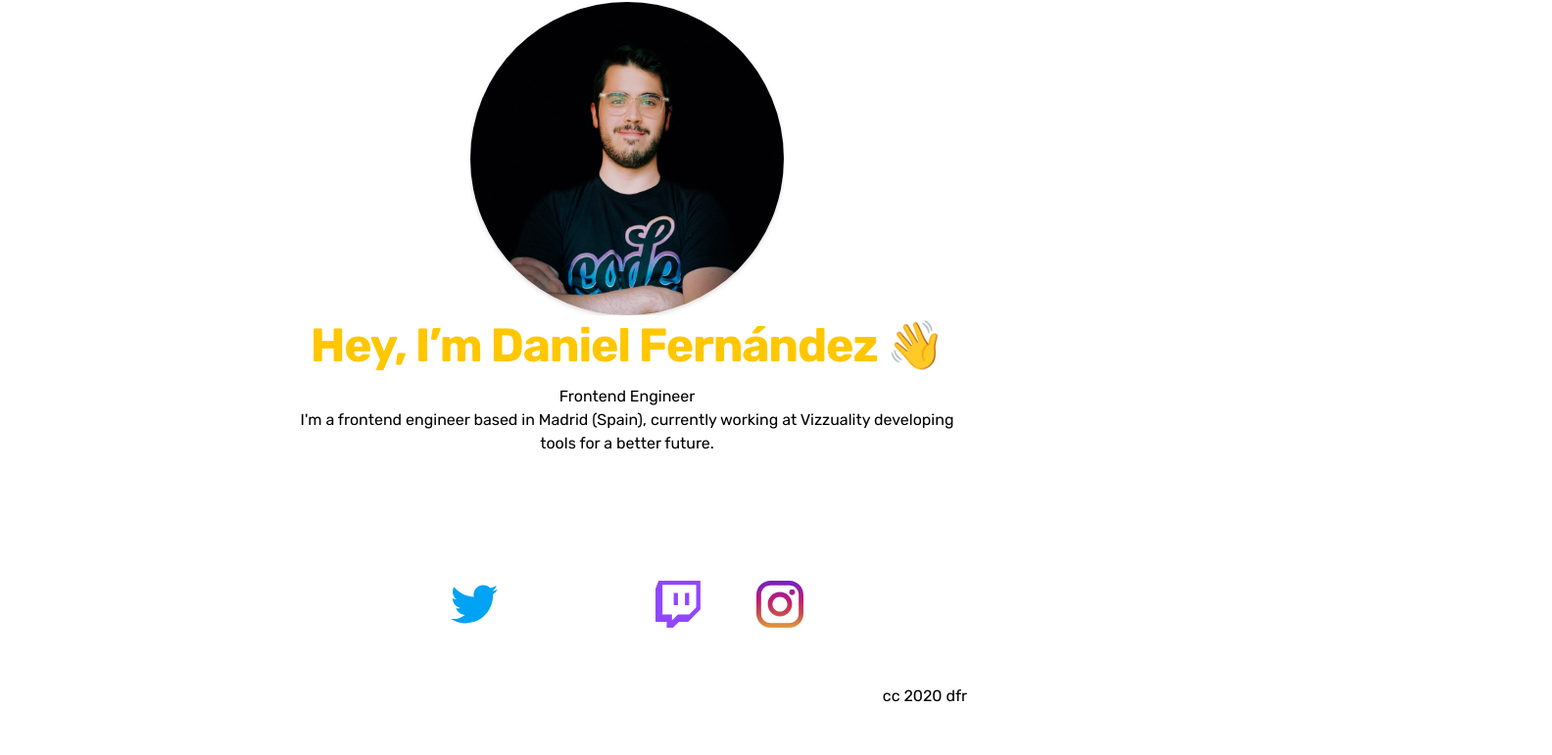
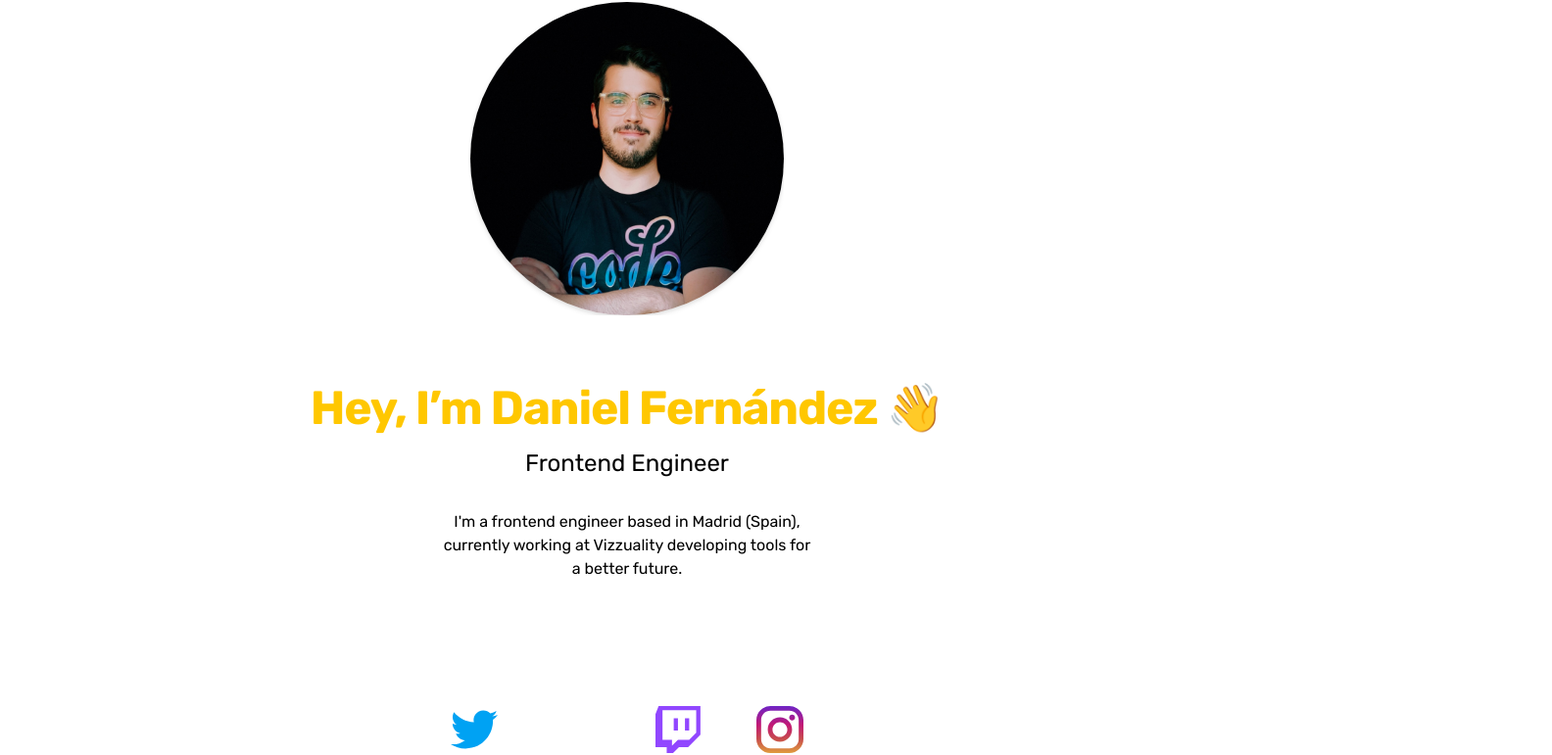
Before and after one commit to dfrico/dfr-web, a Next.js app: page / in a window 1280 px wide. Shown: the part 41-812 px from the top of the page at 98% size, 1584 px wide, since content can reach past the window. Built offline with nearby package versions, Linux system fonts and the light colour scheme.

Commit message:
Added links & margins

```diff
--- a/components/footer/footer.module.scss
+++ b/components/footer/footer.module.scss
@@ -2,6 +2,5 @@
   position: absolute;
   bottom: 0;
   height: 2.5rem;
-  width: 100%;
   margin: 20px 0;
 }
--- a/components/layout/index.js
+++ b/components/layout/index.js
@@ -2,7 +2,7 @@ import PropTypes from 'prop-types';
 import Head from 'next/head';
 import Header from '../header';
 import Cursor from '../cursor';
-import Footer from '../footer';
+// import Footer from '../footer';
 import styles from './layout.module.scss';
 
 function Layout({ children, pageTitle, description }) {
@@ -23,10 +23,10 @@ function Layout({ children, pageTitle, description }) {
         <link rel="icon" href="/favicon/favicon.svg" type="image/svg+xml" />
         <link rel="icon" href="/favicon/favicon.png" type="image/png" />
       </Head>
-      <main className="max-w-2xl mx-auto mb-16 text-center flex flex-col justify-center">
+      <main className="container mx-auto px-4 text-center flex flex-col justify-center">
         <Header />
         <div className={styles.content}>{children}</div>
-        <Footer />
+        {/* <Footer /> */}
       </main>
       <Cursor />
     </>
--- a/pages/index.js
+++ b/pages/index.js
@@ -10,30 +10,43 @@ export default function Home() {
         width={320}
         height={320}
       />
-      <h1 className="font-bold text-5xl tracking-tight mb-4 text-yellow">
+      <h1 className="font-bold text-5xl tracking-tight mb-4 mt-16 text-yellow">
         Hey, I’m Daniel Fernández
         {' '}
         <span role="img" aria-label=":wave:">
           👋
         </span>
       </h1>
-      <p className="role">Frontend Engineer</p>
-      <p className="bio">
+      <h2 className="text-2xl mb-8">Frontend Engineer</h2>
+      <p className="w-80 sm:w-96 mx-auto">
         I&apos;m a frontend engineer based in Madrid (Spain), currently working
         at Vizzuality developing tools for a better future.
       </p>
       <ul className="flex flex-row justify-center mt-32">
         <li className="mx-7">
-          <Image src="/icons/tw.svg" alt="twitter" width={48} height={48} />
+          <a href="https://twitter.com/blayhem">
+            <Image src="/icons/tw.svg" alt="twitter" width={48} height={48} />
+          </a>
         </li>
         <li className="mx-7">
-          <Image src="/icons/gh.svg" alt="GitHub" width={48} height={48} />
+          <a href="https://github.com/blayhem">
+            <Image src="/icons/gh.svg" alt="GitHub" width={48} height={48} />
+          </a>
         </li>
         <li className="mx-7">
-          <Image src="/icons/twitch.svg" alt="Twitch" width={48} height={48} />
+          <a href="https://www.twitch.tv/blayhem">
+            <Image
+              src="/icons/twitch.svg"
+              alt="Twitch"
+              width={48}
+              height={48}
+            />
+          </a>
         </li>
         <li className="mx-7">
-          <Image src="/icons/ig.svg" alt="Instagram" width={48} height={48} />
+          <a href="https://www.instagram.com/blayhem/">
+            <Image src="/icons/ig.svg" alt="Instagram" width={48} height={48} />
+          </a>
         </li>
       </ul>
     </>
--- a/tailwind.config.js
+++ b/tailwind.config.js
@@ -2,6 +2,9 @@ module.exports = {
   purge: ['./pages/**/*.js', './components/**/*.js'],
   darkMode: false, // or 'media' or 'class'
   theme: {
+    boxShadow: {
+      white: '0px 2px 4px 0px rgba(119, 119, 119, 0.25)',
+    },
     colors: {
       black: {
         DEFAULT: '#020204',
@@ -10,8 +13,8 @@ module.exports = {
         DEFAULT: '#FFC700',
       },
     },
-    boxShadow: {
-      white: '0px 2px 4px 0px rgba(119, 119, 119, 0.25)',
+    cursor: {
+      default: 'pointer',
     },
     extend: {},
   },
```
